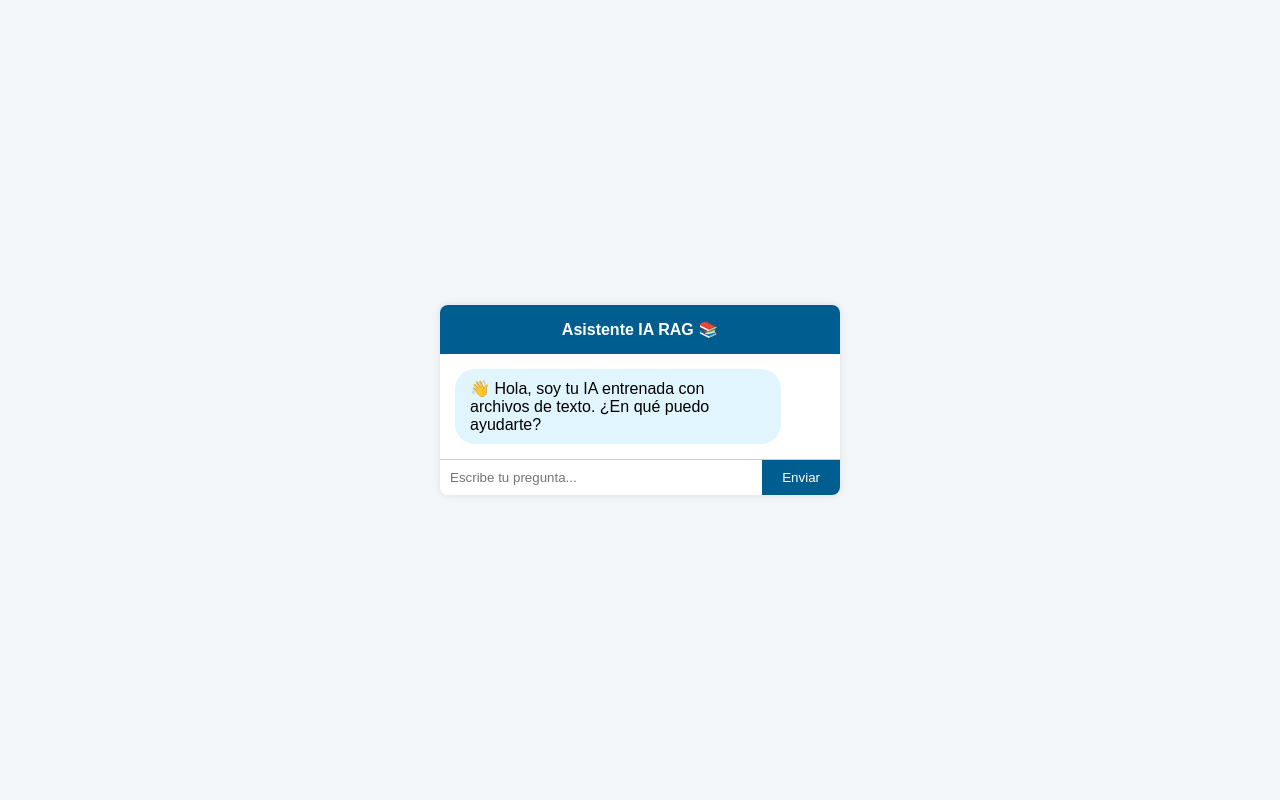
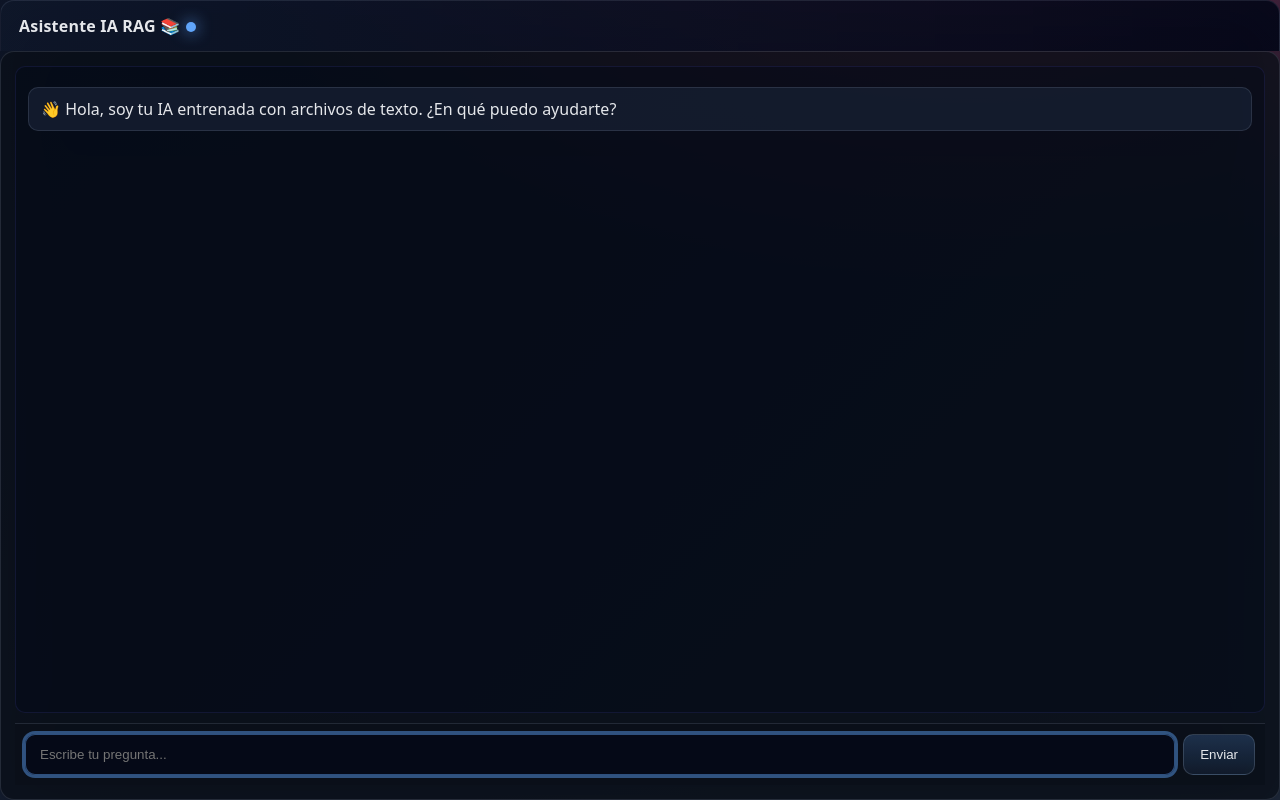
Before and after one commit to ChristianLopez2/NeuroByte-IA, a FastAPI app: page / in a window 1280 px wide. Run offline with FastAPI, Linux system fonts and the light colour scheme.

Commit message:
Cambios Front Chat

```diff
--- a/main.py
+++ b/main.py
@@ -30,6 +30,7 @@ app.add_middleware(
         "https://neurobyte-ai.com",
         "https://app.neurobyte-ai.com"
     ],
+    allow_credentials=False,
     allow_methods=["*"],
     allow_headers=["*"]
 )
--- a/static/style.css
+++ b/static/style.css
@@ -1,83 +1,156 @@
-body {
-  font-family: Arial, sans-serif;
-  background-color: #f4f7f9;
-  display: flex;
-  align-items: center;
-  justify-content: center;
-  height: 100vh;
-  margin: 0;
+:root{
+  /* Colores por defecto (los puedes sobreescribir por URL) */
+  --bg1:#0f172a;      /* azul oscuro */
+  --bg2:#1e293b;      /* azul grisáceo */
+  --accent:#60a5fa;   /* celeste */
+  --panel:rgba(10,15,25,.75); /* panel "glass" */
+  --text:#e5e7eb;
+  --muted:#94a3b8;
+  --ring:rgba(96,165,250,.45);
+  --error:#fca5a5;
+  --radius:14px;
+  --shadow:0 10px 30px rgba(0,0,0,.35);
 }
 
-.chat-container {
-  width: 400px;
-  border-radius: 8px;
-  overflow: hidden;
-  box-shadow: 0 0 10px rgba(0,0,0,0.1);
-  background-color: white;
-  display: flex;
-  flex-direction: column;
+*{box-sizing:border-box}
+html,body{
+  height:100%;
+  margin:0;
+}
+body{
+  color:var(--text);
+  font-family: ui-sans-serif, system-ui, -apple-system, Segoe UI, Roboto, Arial, "Noto Sans", "Helvetica Neue", "Apple Color Emoji", "Segoe UI Emoji";
+  background:
+    radial-gradient(1200px 600px at 75% -10%, #692342 0%, transparent 60%),
+    radial-gradient(900px 500px at 30% -20%, #0b1224 15%, transparent 60%),
+    linear-gradient(135deg, var(--bg1), var(--bg2));
+  padding:18px;
+  display:flex;
+  justify-content:center;
+  align-items:center;
 }
 
-.chat-header {
-  background-color: #005d8f;
-  color: white;
-  padding: 15px;
-  text-align: center;
-  font-weight: bold;
+/* Cuando pides fondo transparente desde Hostinger */
+.transparent-bg body,
+.transparent-bg{
+  background: transparent !important;
 }
 
-.chat-box {
-  flex: 1;
-  padding: 15px;
-  overflow-y: auto;
-  max-height: 500px;
-  display: flex;
-  flex-direction: column;
-  gap: 10px;
+/* Contenedor general */
+.chat-shell{
+  max-width: 980px;
+  width:100%;
+  display:flex;
+  flex-direction:column;
+  filter: drop-shadow(var(--shadow));
+  height:100%;
 }
 
-.bot-message, .user-message {
-  padding: 10px 15px;
-  border-radius: 20px;
-  max-width: 80%;
-  word-wrap: break-word;
+/* Barra superior propia del chat (se puede ocultar) */
+.chat-topbar{
+  background: linear-gradient(90deg, rgba(15,23,42,.85), rgba(2,6,23,.9));
+  border:1px solid rgba(148,163,184,.15);
+  border-bottom: none;
+  border-top-left-radius: var(--radius);
+  border-top-right-radius: var(--radius);
+  padding:14px 18px;
+}
+.chat-topbar .brand{
+  font-weight:800;
+  letter-spacing:.2px;
+}
+.chat-topbar .brand::after{
+  content:"";
+  display:inline-block;
+  width:.6em; height:.6em;
+  margin-left:.35em;
+  border-radius:999px;
+  background: var(--accent);
+  box-shadow: 0 0 16px var(--accent);
 }
 
-.bot-message {
-  background-color: #e1f5fe;
-  align-self: flex-start;
+/* Ocultar topbar si viene ?header=0 */
+.no-header .chat-topbar{ display:none; }
+
+/* Panel del chat */
+.chat-container{
+  background: var(--panel);
+  backdrop-filter: blur(10px);
+  -webkit-backdrop-filter: blur(10px);
+  border:1px solid rgba(148,163,184,.18);
+  border-radius: var(--radius);
+  border-top-left-radius: calc(var(--radius) - (var(--no-header, 0) * var(--radius)));
+  padding: 14px;
+  flex:1;
+  display:flex;
+  flex-direction:column;
 }
 
-.user-message {
-  background-color: #c8e6c9;
-  align-self: flex-end;
+/* Caja de mensajes */
+.chat-box{
+  flex:1;
+  overflow-y:auto;
+  padding: 12px;
+  border-radius: 10px;
+  background: rgba(2,6,23,.35);
+  border:1px solid rgba(99,102,241,.12);
 }
 
-.chat-input-container {
-  display: flex;
-  border-top: 1px solid #ccc;
+.bot-message, .user-message{
+  margin: 8px 0;
+  padding: 10px 12px;
+  border-radius: 10px;
+  line-height: 1.4;
+}
+.bot-message{
+  background: rgba(23,32,52,.75);
+  border:1px solid rgba(148,163,184,.18);
+}
+.user-message{
+  background: rgba(96,165,250,.12);
+  border:1px solid rgba(96,165,250,.25);
 }
 
-#user-input {
-  flex: 1;
-  padding: 10px;
-  border: none;
+.bot-message.error{
+  color:#111827;
+  background: var(--error);
+  border-color: #ef4444;
+}
+
+/* Input + botón */
+.chat-input-container{
+  margin-top: 10px;
+  display:flex;
+  gap:8px;
+  border-top:1px solid rgba(148,163,184,.18);
+  padding-top:10px;
+  background:var(--panel);
+  position:sticky;
+  bottom:0;
+  z-index:2;
+}
+#user-input{
+  flex:1;
+  padding: 12px 14px;
+  border-radius: 10px;
+  border:1px solid rgba(148,163,184,.25);
+  background: rgba(2,6,23,.55);
+  color: var(--text);
   outline: none;
 }
-
-#send-button {
-  padding: 10px 20px;
-  background-color: #005d8f;
-  color: white;
-  border: none;
-  cursor: pointer;
+#user-input:focus{
+  border-color: var(--ring);
+  box-shadow: 0 0 0 3px var(--ring);
 }
-
-#send-button:hover {
-  background-color: #0073b1;
+#send-button{
+  padding: 12px 16px;
+  border-radius: 10px;
+  border:1px solid rgba(148,163,184,.25);
+  background: linear-gradient(180deg, rgba(96,165,250,.22), rgba(96,165,250,.08));
+  color: var(--text);
+  cursor:pointer;
 }
-
-.error {
-  background-color: #ffcdd2;
-  color: #c62828;
+#send-button:hover{
+  border-color: var(--accent);
+  box-shadow: 0 0 0 3px var(--ring);
 }
--- a/templates/chatbot.html
+++ b/templates/chatbot.html
@@ -2,31 +2,91 @@
 <html lang="es">
 <head>
   <meta charset="UTF-8">
+  <meta name="viewport" content="width=device-width, initial-scale=1.0"> <!-- 🔹 Necesario para responsive -->
   <title>Chatbot RAG 🤖</title>
   <link rel="stylesheet" href="/static/style.css">
   <script src="https://code.jquery.com/jquery-3.6.0.min.js"></script>
+  <style>
+    html, body {
+      height: 100%;
+      margin: 0;
+      padding: 0;
+    }
+    .chat-shell {
+      display: flex;
+      flex-direction: column;
+      height: 100%;
+      max-width: 100%;
+    }
+    .chat-container {
+      display: flex;
+      flex-direction: column;
+      flex: 1;
+      min-height: 0; /* 🔹 Evita que flex hijos crezcan más de lo debido */
+    }
+    .chat-box {
+      flex: 1;
+      overflow-y: auto;
+      padding: 12px;
+    }
+    .chat-input-container {
+      display: flex;
+      gap: 8px;
+      padding: 10px;
+      border-top: 1px solid rgba(148,163,184,.18);
+      background: var(--panel, rgba(10,15,25,.75));
+    }
+    #user-input {
+      flex: 1;
+      min-width: 0; /* 🔹 Importante en flex para que el input no se rompa */
+    }
+    /* 🔹 Ajustes para pantallas pequeñas */
+    @media (max-width: 600px) {
+      .chat-topbar {
+        font-size: 14px;
+        padding: 10px;
+        text-align: center;
+      }
+      #send-button {
+        padding: 10px;
+        font-size: 14px;
+      }
+      #user-input {
+        font-size: 14px;
+        padding: 10px;
+      }
+    }
+  </style>
 </head>
 <body>
-  <div class="chat-container">
-    <div class="chat-header">Asistente IA RAG 📚</div>
-    <div class="chat-box" id="chat-box">
-      <div class="bot-message">👋 Hola, soy tu IA entrenada con archivos de texto. ¿En qué puedo ayudarte?</div>
+  <div class="chat-shell">
+    <div class="chat-topbar">
+      <div class="brand">Asistente IA RAG 📚</div>
     </div>
-    <div class="chat-input-container">
-      <input type="text" id="user-input" placeholder="Escribe tu pregunta..." />
-      <button id="send-button">Enviar</button>
+
+    <div class="chat-container">
+      <div class="chat-box" id="chat-box">
+        <div class="bot-message">👋 Hola, soy tu IA entrenada con archivos de texto. ¿En qué puedo ayudarte?</div>
+      </div>
+      <div class="chat-input-container">
+        <input type="text" id="user-input" placeholder="Escribe tu pregunta..." autofocus>
+        <button id="send-button">Enviar</button>
+      </div>
     </div>
   </div>
 
   <script>
     $(document).ready(function () {
+      const $box = $('#chat-box');
+      const scrollDown = () => $box.scrollTop($box[0].scrollHeight);
+
       $('#send-button').click(function () {
         const userInput = $('#user-input').val().trim();
         if (userInput === '') return;
 
-        $('#chat-box').append(`<div class="user-message">${userInput}</div>`);
+        $box.append(`<div class="user-message">${userInput}</div>`);
         $('#user-input').val('');
-        $('#chat-box').scrollTop($('#chat-box')[0].scrollHeight);
+        scrollDown();
 
         $.ajax({
           url: '/api/chat',
@@ -34,12 +94,12 @@
           contentType: 'application/json',
           data: JSON.stringify({ query: userInput }),
           success: function (response) {
-            $('#chat-box').append(`<div class="bot-message">${response.result}</div>`);
-            $('#chat-box').scrollTop($('#chat-box')[0].scrollHeight);
+            $box.append(`<div class="bot-message">${response.result}</div>`);
+            scrollDown();
           },
           error: function () {
-            $('#chat-box').append(`<div class="bot-message error">⚠️ Error al conectar con la IA.</div>`);
-            $('#chat-box').scrollTop($('#chat-box')[0].scrollHeight);
+            $box.append(`<div class="bot-message error">⚠️ Error al conectar con la IA.</div>`);
+            scrollDown();
           }
         });
       });
```
Also changed, not shown: 2 other files.
